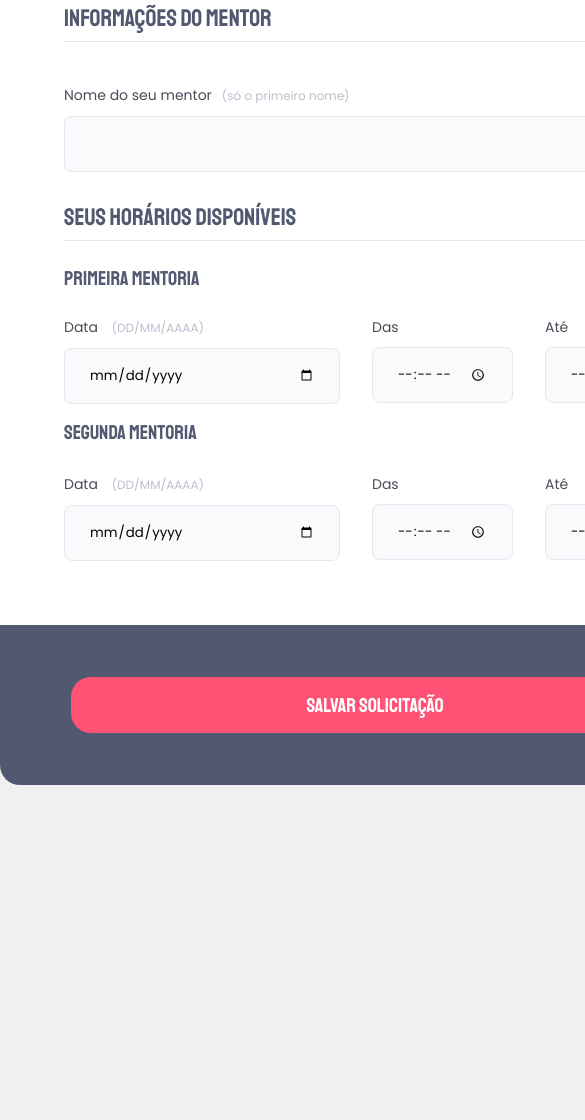
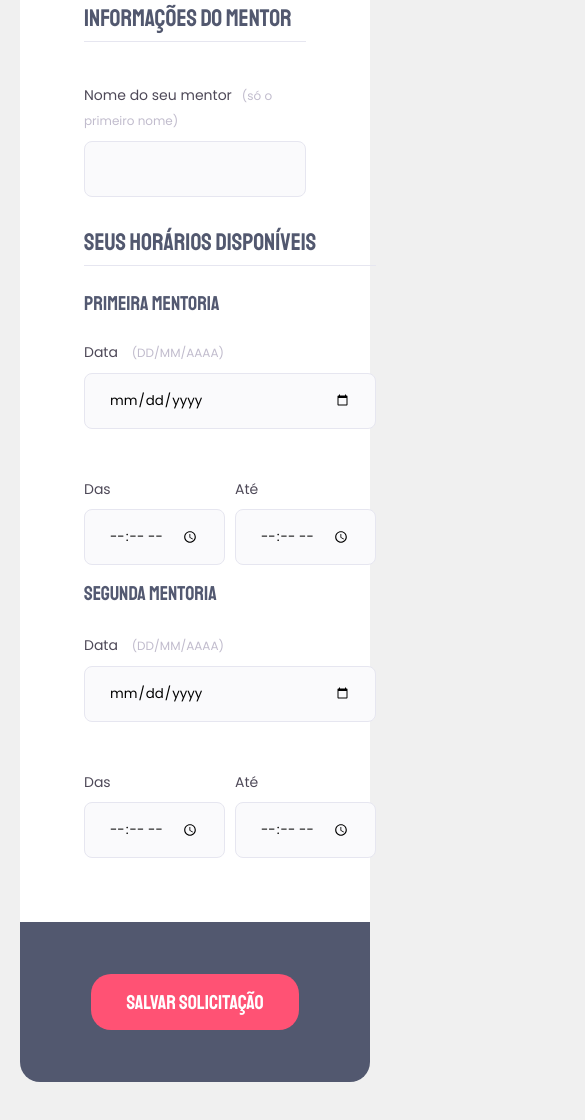
Before and after one commit to VedovatoHenrique/Form-Mentoria, a plain HTML site: page index.html in a window 390 px wide. Shown: the part 808-1928 px from the top of the page, 585 px wide, since content can reach past the window. Drawn offline with Linux system fonts and the light colour scheme.

Commit message:
Alteração para Resposividade

```diff
--- a/assets/style.css
+++ b/assets/style.css
@@ -19,10 +19,14 @@
 .page{
   width: 75rem;
   margin: auto;
+  width: min(90.6rem, 100%);
+  padding-inline: 2rem;
+  margin-inline: auto;
 
 }
 body{
   background: var(--body-color);
+  min-height: 100vh;
 }
 body::before{
   content: "";
@@ -36,7 +40,7 @@ body::before{
 }
 
 header{
-  width: 41.7rem;
+  width: 100%;
 }
 header h1{
   font-family: var(--ff-principal);
@@ -53,7 +57,7 @@ header p {
 
   color: var(--text-header-color);
 
-  width: 41.7rem;
+  width: 100%;
 
   margin-bottom: 5.8rem;
 }
@@ -68,6 +72,8 @@ form{
   gap: 3rem;
 
   min-height: 300px;
+
+  width: 100%;
 }
 form fieldset{
   border: none;
@@ -103,14 +109,13 @@ form fieldset legend{
 .colum-2 div:nth-child(2){
   width: 50%;
 }
-.input-wrapper input,
-.input-wrapper password,
-.input-wrapper email{
+.input-wrapper input{
   background-color: #FAFAFC;
   height: 5.6rem;
   border-radius: 8px;
   padding: 0 24px;
   border: 1px solid #E6E6F0;
+  width: 100%;
 }
 .input-wrapper  label span{
   font-size: 1.2rem;
@@ -141,6 +146,11 @@ fieldset .fill{
 }
 .col-3 div:nth-child(1){
   width: 100%;
+}
+.colMin{
+  display: flex;
+  flex-direction: row;
+  gap:  1rem;
 }
 
 .fieldset-wrapper h2.second  {
@@ -180,3 +190,20 @@ footer button:hover{
   background: var(--buton-color-hover);
   transform: scale(1.05);
 }
+
+@media (max-width: 650px){
+  .col-3{
+    flex-direction: column;
+  }
+  .colMin{
+    flex-direction: row;
+    gap: 1rem;
+    width: 100%;
+  }
+  .colMin div:nth-child(1){
+    width: 100%;
+  }
+  .colMin div:nth-child(2){
+    width: 100%;
+  }
+}
--- a/index.html
+++ b/index.html
@@ -66,6 +66,7 @@
                 <label for="date">Data <span>(DD/MM/AAAA)</span> </label>
                 <input required type="date" id="date" />
               </div>
+              <div class="colMin">
                 <div class="input-wrapper">
                   <label for="begin">Das</label>
                   <input required type="time" id="begin" />
@@ -75,19 +76,22 @@
                   <input required type="time" id="end" />
                 </div>
               </div>
+            </div>
             <h2 class="second">Segunda mentoria</h2>
             <div class="col-3">
               <div class="input-wrapper">
                 <label for="date">Data <span>(DD/MM/AAAA)</span> </label>
                 <input required type="date" id="date" />
               </div>
+              <div class="colMin">
                 <div class="input-wrapper">
                   <label for="begin">Das</label>
                   <input required type="time" id="begin" />
                 </div>
-              <div class="input-wrapper">
+                <div class="input-wrapper ">
                   <label for="end">Até</label>
                   <input required type="time" id="end" />
+                </div>
             </div>
             </div>
           </div>
```
Lines whose indentation alone changed are shown as unchanged.
